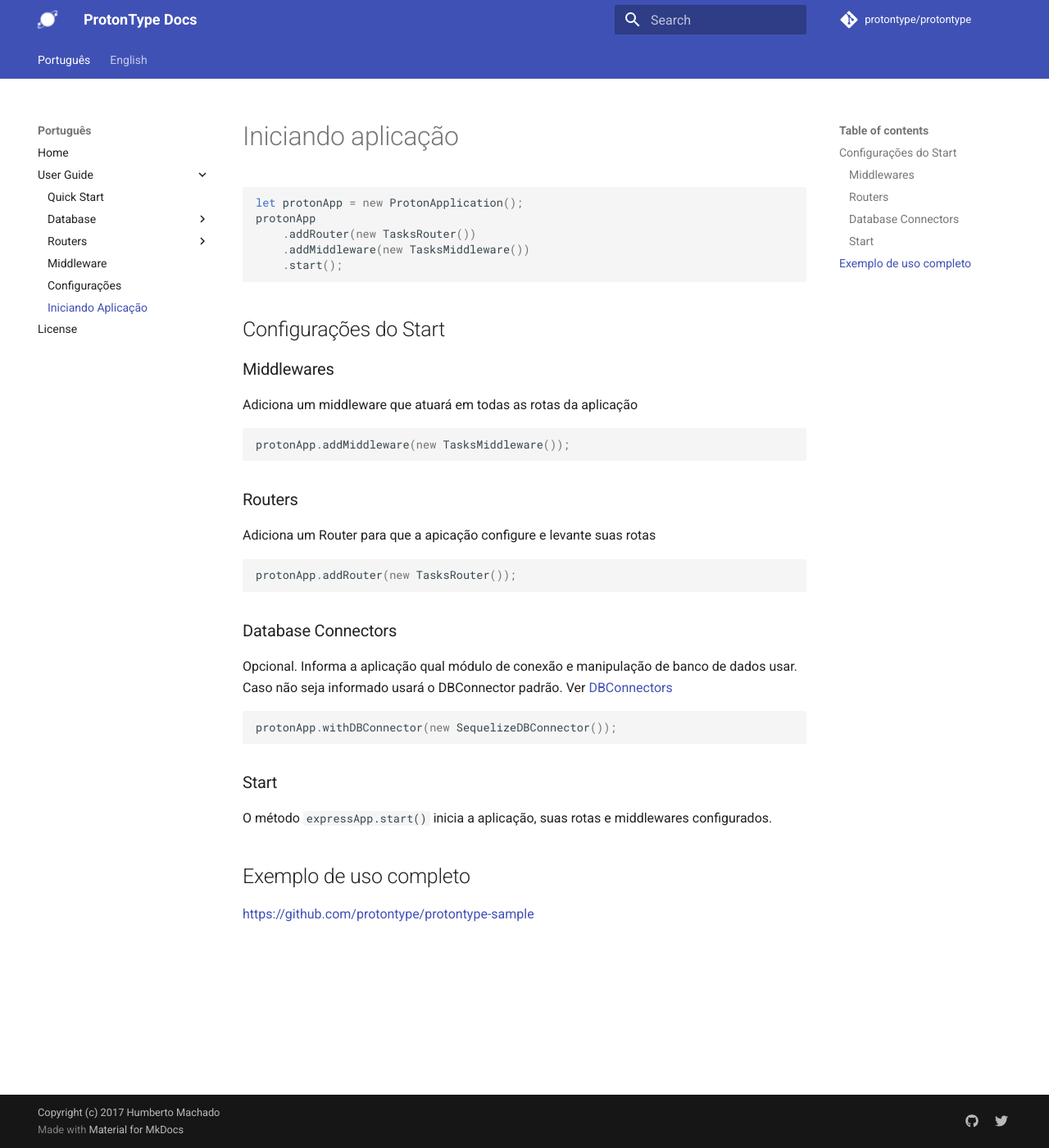
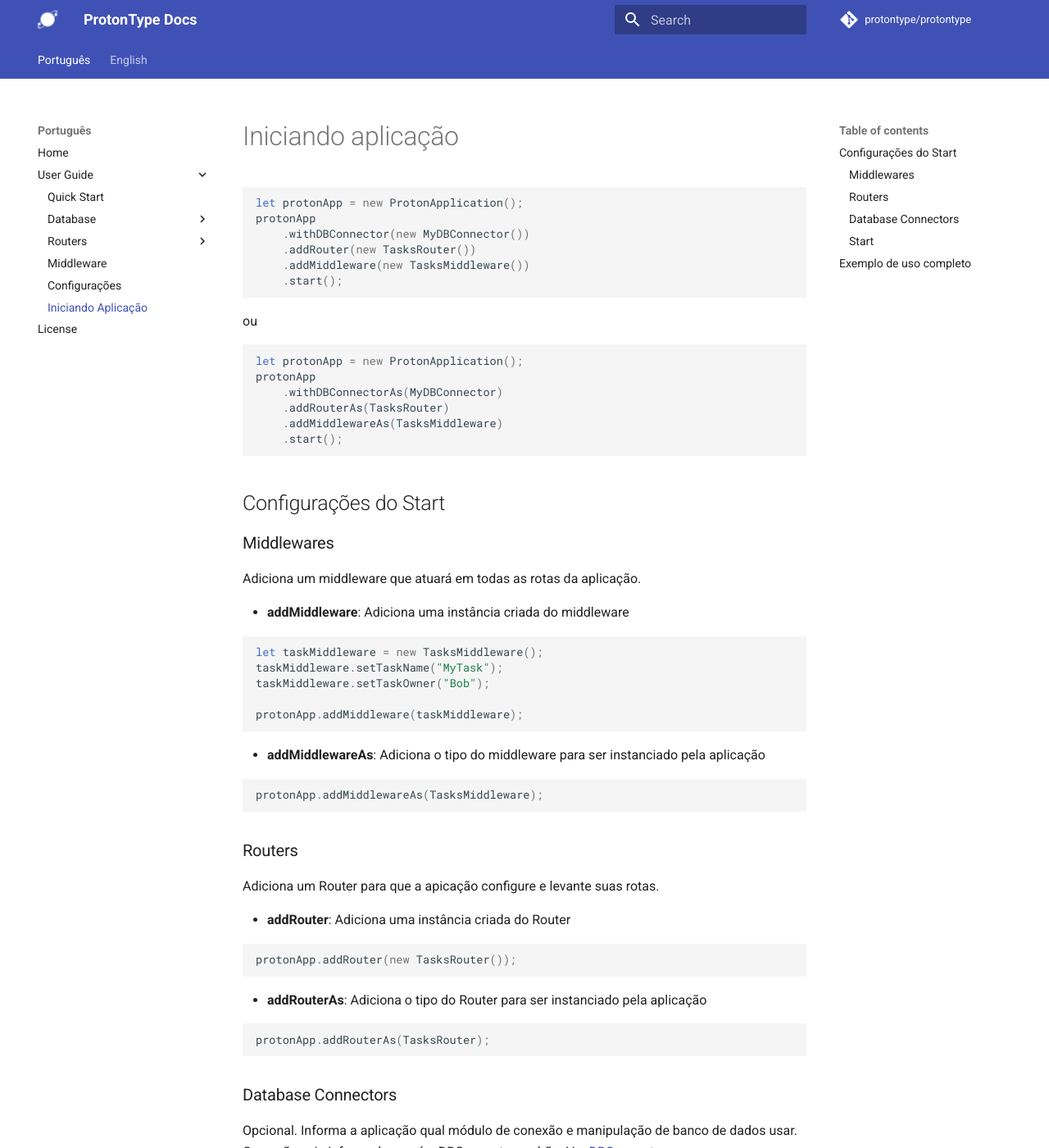
Before and after one commit to protontype/protontype.github.io, an MkDocs documentation site: the page built from docs/bootstrap.md, in a window 1280 px wide and 1400 px high. Shown: the whole window at 82% size. Built offline with MkDocs 1.6.1 and Material for MkDocs 9.7.7, drawn with Linux system fonts in a browser that asks for light colours; comment, search, counter and statistics services are not loaded; old or Windows-style settings are respelled for this version of MkDocs; some of the changed text lies outside the part shown.

Commit message:
Add new informations about bootstrap configurations

````diff
--- a/docs/bootstrap.md
+++ b/docs/bootstrap.md
@@ -1,10 +1,22 @@
 # Iniciando aplicação
 
-```javascript
+```typescript
 let protonApp = new ProtonApplication();
 protonApp
+    .withDBConnector(new MyDBConnector())
     .addRouter(new TasksRouter())
     .addMiddleware(new TasksMiddleware())
+    .start();
+```
+
+ou
+
+```typescript
+let protonApp = new ProtonApplication();
+protonApp
+    .withDBConnectorAs(MyDBConnector)
+    .addRouterAs(TasksRouter)
+    .addMiddlewareAs(TasksMiddleware)
     .start();
 ```
 
@@ -12,24 +24,47 @@ protonApp
 
 ### Middlewares
 
-Adiciona um middleware que atuará em todas as rotas da aplicação
+Adiciona um middleware que atuará em todas as rotas da aplicação.
 
-```javascript
-protonApp.addMiddleware(new TasksMiddleware());
+- **addMiddleware**: Adiciona uma instância criada do middleware
+```typescript
+let taskMiddleware = new TasksMiddleware();
+taskMiddleware.setTaskName("MyTask");
+taskMiddleware.setTaskOwner("Bob");
+
+protonApp.addMiddleware(taskMiddleware);
+```
+- **addMiddlewareAs**: Adiciona o tipo do middleware para ser instanciado pela aplicação
+```typescript
+protonApp.addMiddlewareAs(TasksMiddleware);
 ```
 
 ### Routers
 
-Adiciona um Router para que a apicação configure e levante suas rotas
-```javascript
+Adiciona um Router para que a apicação configure e levante suas rotas.
+
+- **addRouter**: Adiciona uma instância criada do Router
+```typescript
 protonApp.addRouter(new TasksRouter());
+```
+
+- **addRouterAs**: Adiciona o tipo do Router para ser instanciado pela aplicação
+```typescript
+protonApp.addRouterAs(TasksRouter);
 ```
 
 ### Database Connectors
 
 Opcional. Informa a aplicação qual módulo de conexão e manipulação de banco de dados usar. Caso não seja informado usará o DBConnector padrão. Ver [DBConnectors](/db-connector)
-```javascript
+
+- **withDBConnector**: Adiciona uma instância criada do DBConnector
+```typescript
 protonApp.withDBConnector(new SequelizeDBConnector());
+```
+
+- **withDBConnectorAs**: Adiciona o tipo do DBConnector para ser instanciado pela aplicação
+```typescript
+protonApp.withDBConnectorAs(SequelizeDBConnector);
 ```
 
 ### Start
````
